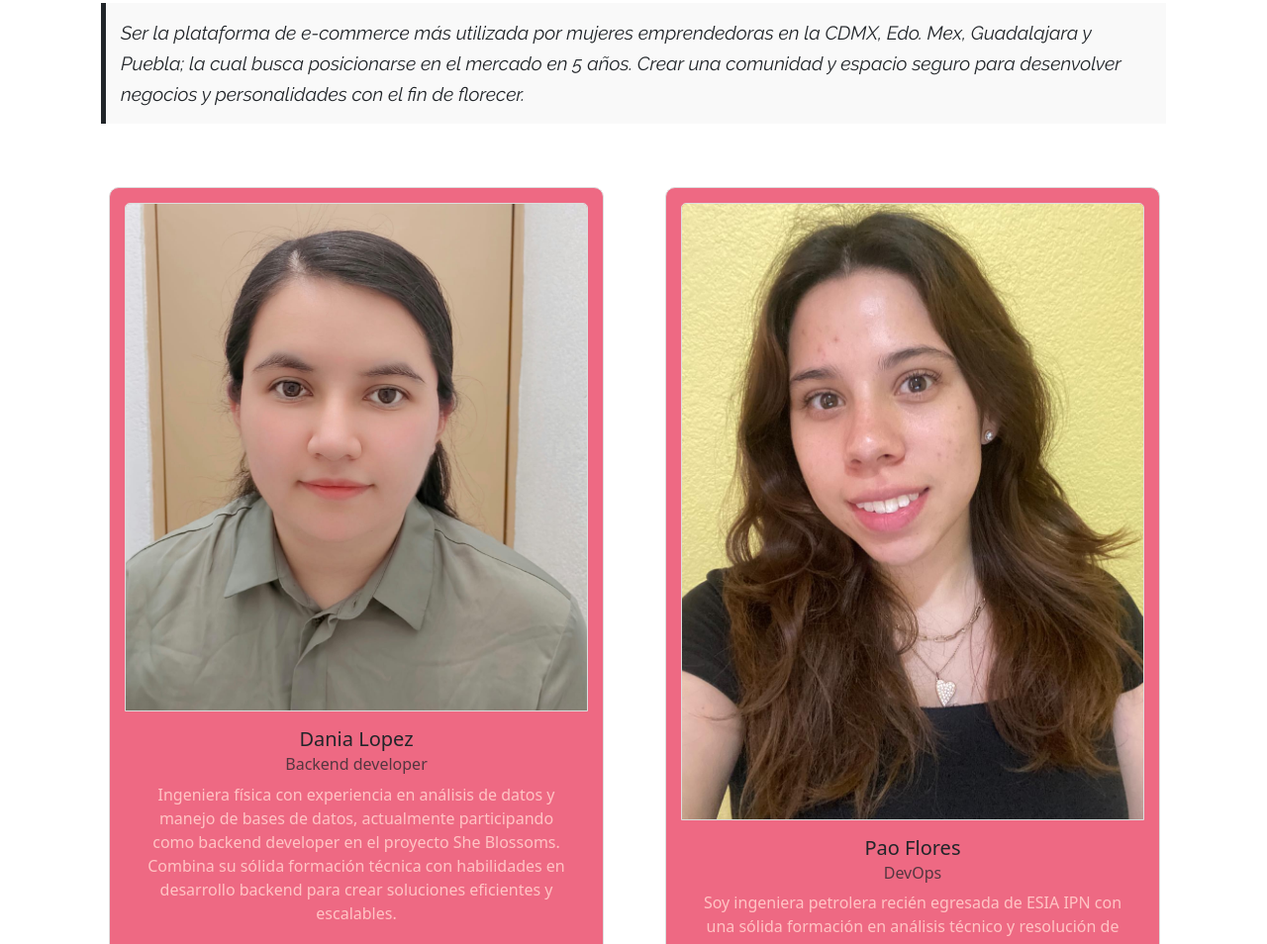
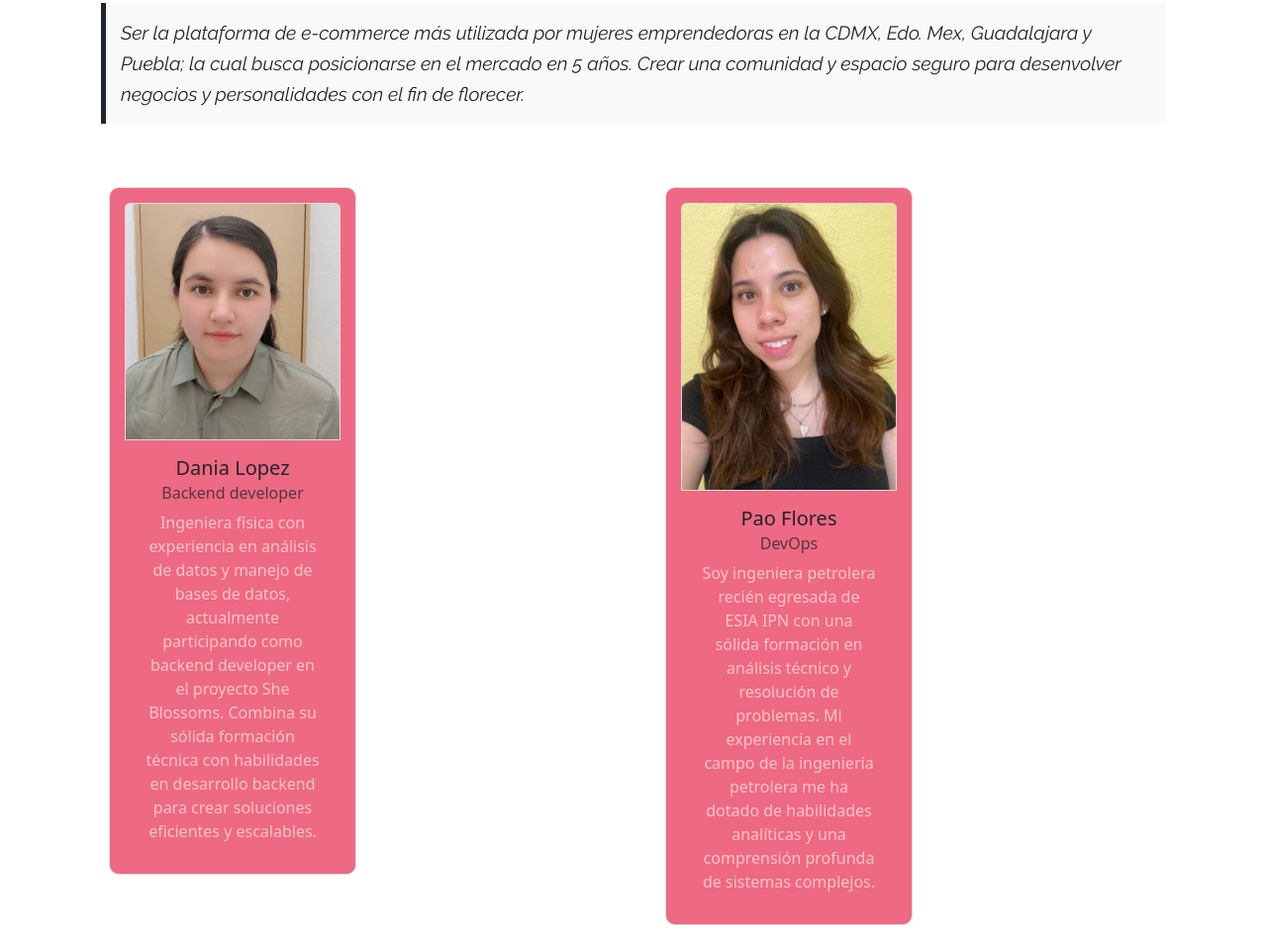
Before and after one commit to N00IA/She-Blossoms, a plain HTML site: page acercaDeNosotros.html in a window 1280 px wide. Shown: the part 522-1476 px from the top of the page at 99% size. Drawn offline with nearby package versions, Linux system fonts and the light colour scheme.

Commit message:
Todo listo, solo faltan detalles de fotos

```diff
--- a/nosotros.js
+++ b/nosotros.js
@@ -63,7 +63,7 @@ let team = [
     { //9
         name: 'Monse',
         position:'Front end developer',
-        img: 'Assets/Assets/Monse.jpg',
+        img: '/She-Blossoms/img/Monse.jpg',
         description: 'Soy apasionada por el desarrollo  web y Licenciada en Derecho, radicó en la Ciudad de México. Activamente colaboró con el equipo de desarrollo en el proyecto “She Blossoms”. Me gusta aprender y compartir mis conocimientos con la finalidad de cumplir la meta deseada.',
 
     },
--- a/style.css
+++ b/style.css
@@ -23,7 +23,7 @@
 };
 
 
-.card2{
+#card2{
     display: flex;
     border-color: #EE6983;
     width: 300px;
@@ -35,12 +35,14 @@
     justify-content: center;
     flex-wrap: wrap;
 
+
+
 }
 .card{
     background-color: #EE6983;
     border: 1px solid #ddd;
     border-radius: 10px;
-    max-width: 500px;
+    max-width: 250px;
     overflow: hidden;
     text-align: center;
     padding: 15px;
```
Also changed, not shown: img/monse.jpg (added).
